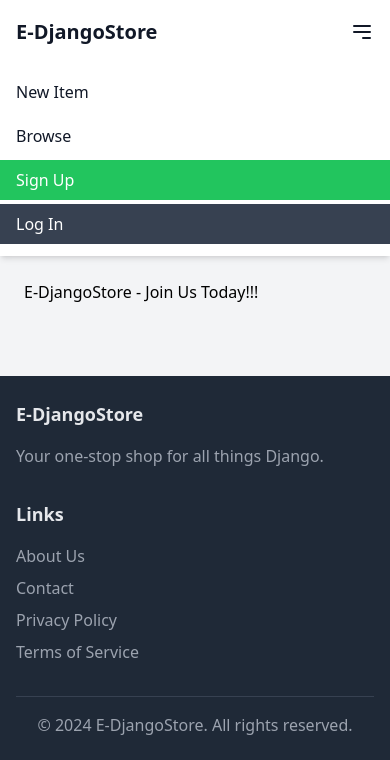
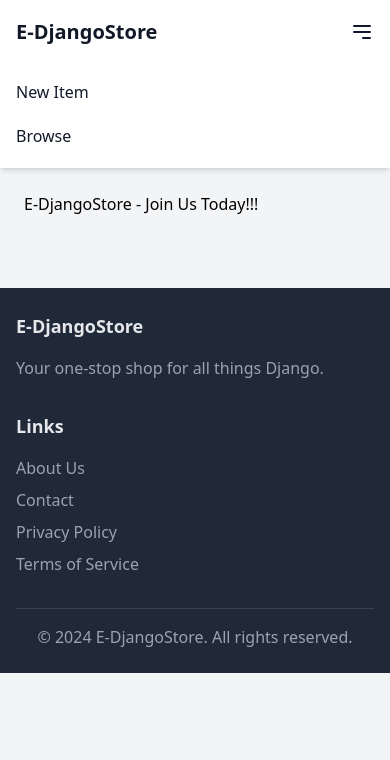
Before and after one commit to edeniyanda/E-DjangoStore, a Django app: page /contact/ in a window 390 px wide. Shown: the top 760 px of the page. Run offline with Django 5.2, Linux system fonts and the light colour scheme; the visitor is signed in with stand-in values (Sample User, id 1); some libraries are stand-ins or nearby versions.

Commit message:
Added conditional logic to display Sign Up and Log In links based on user authentication status on mobile screen

```diff
--- a/core/templates/core/base.html
+++ b/core/templates/core/base.html
@@ -49,8 +49,11 @@
             <div class="pt-2 pb-3 space-y-1">
                 <a href="#" class="block pl-3 pr-4 py-2 border-l-4 border-transparent text-base font-medium text-gray-900 hover:bg-gray-50 hover:border-gray-300 hover:text-blue-600">New Item</a>
                 <a href="" class="block pl-3 pr-4 py-2 border-l-4 border-transparent text-base font-medium text-gray-900 hover:bg-gray-50 hover:border-gray-300 hover:text-blue-600">Browse</a>
-                <a href="{% url 'core:signup_page' %}" class="block pl-3 pr-4 py-2 border-l-4 border-transparent text-base font-medium text-white bg-green-500 hover:bg-green-600">Sign Up</a>
-                <a href="{% url 'core:login_page' %}" class="block pl-3 pr-4 py-2 border-l-4 border-transparent text-base font-medium text-white bg-gray-700 hover:bg-gray-800">Log In</a>
+                {% if not request.user.is_authenticated %}
+                    <a href="{% url 'core:signup_page' %}" class="block pl-3 pr-4 py-2 border-l-4 border-transparent text-base font-medium text-white bg-green-500 hover:bg-green-600">Sign Up</a>
+                    <a href="{% url 'core:login_page' %}" class="block pl-3 pr-4 py-2 border-l-4 border-transparent text-base font-medium text-white bg-gray-700 hover:bg-gray-800">Log In</a>
+                {% else %}
+                {%endif%}
             </div>
         </div>
     </nav>
```
